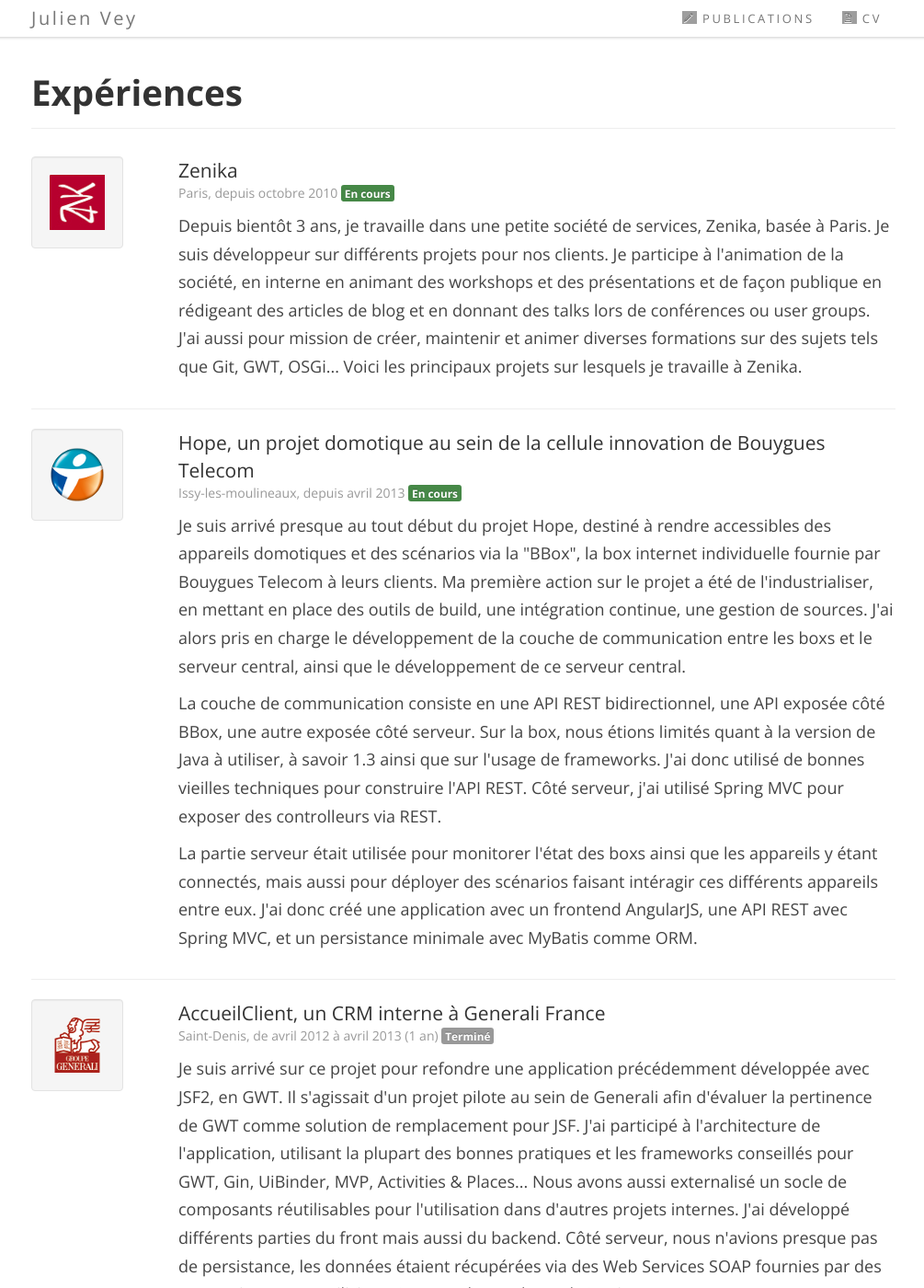
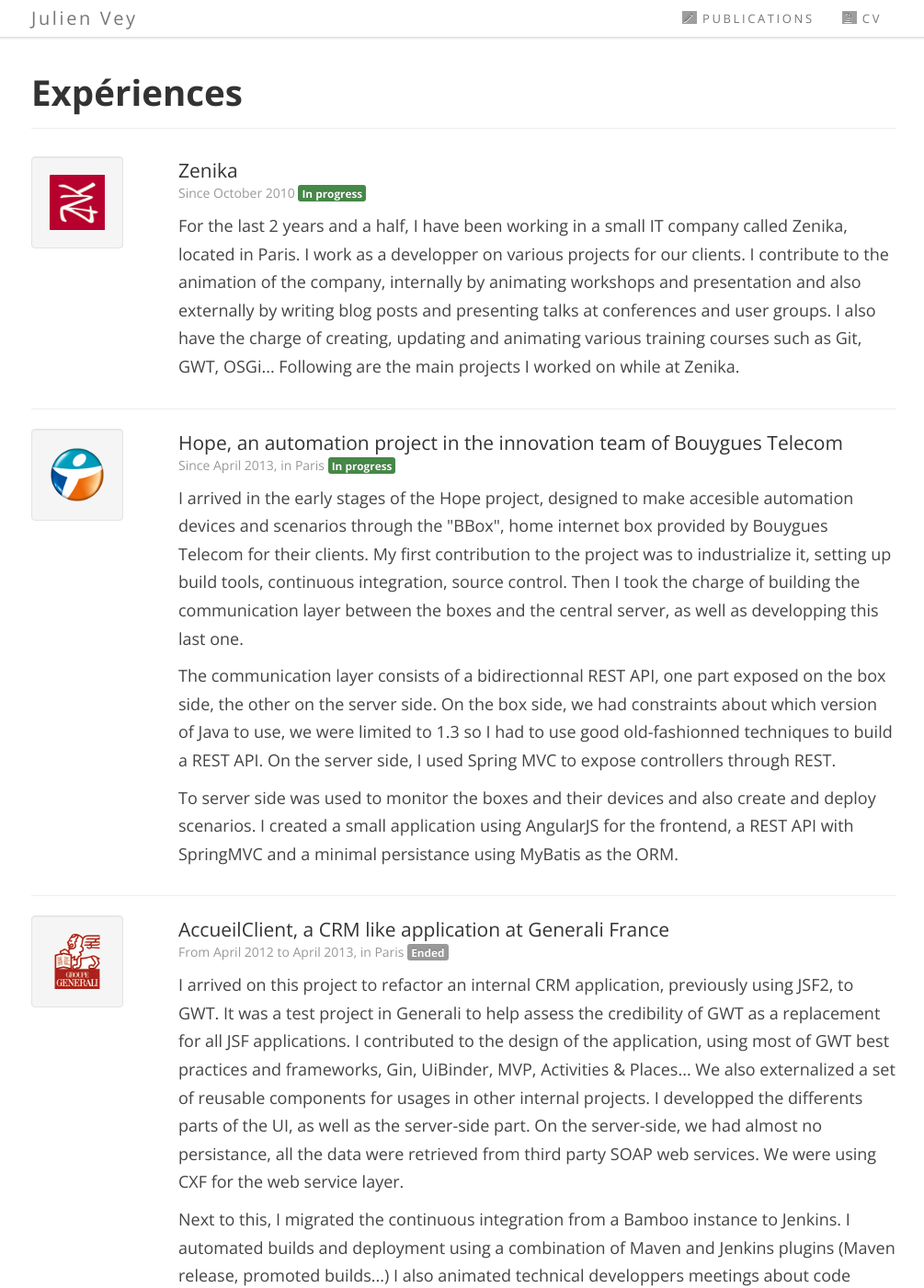
Before and after one commit to julienvey/julienvey.en, a Jekyll site: the page built from cv.html, in a window 1280 px wide and 1400 px high. Shown: the whole window at 92% size, without its empty margins (136-1141 px from the left). Built offline with Jekyll 4.4.1, drawn with Linux system fonts in a browser that asks for light colours; Markdown is read by kramdown in place of the engine named in the settings; some of the changed text lies outside the part shown; grey boxes are pictures that could not be loaded.

Commit message:
Translated CV

```diff
--- a/cv.html
+++ b/cv.html
@@ -13,9 +13,9 @@
 	<div class="span10">
 		<p>
 			<span class="lead">Zenika</span> <br>
-			<span class="muted">Paris, depuis octobre 2010</span> <span class="label label-success">En cours</span> <br>
+			<span class="muted">Since October 2010 </span> <span class="label label-success">In progress</span> <br>
 		</p>
-		<p class="content-cv">Depuis bientôt 3 ans, je travaille dans une petite société de services, Zenika, basée à Paris. Je suis développeur sur différents projets pour nos clients. Je participe à l'animation de la société, en interne en animant des workshops et des présentations et de façon publique en rédigeant des articles de blog et en donnant des talks lors de conférences ou user groups. J'ai aussi pour mission de créer, maintenir et animer diverses formations sur des sujets tels que Git, GWT, OSGi... Voici les principaux projets sur lesquels je travaille à Zenika.</p>
+		<p class="content-cv">For the last 2 years and a half, I have been working in a small IT company called Zenika, located in Paris. I work as a developper on various projects for our clients. I contribute to the animation of the company, internally by animating workshops and presentation and also externally by writing blog posts and presenting talks at conferences and user groups. I also have the charge of creating, updating and animating various training courses such as Git, GWT, OSGi... Following are the main projects I worked on while at Zenika.</p>
 	</div>
 </div>
 
@@ -26,14 +26,14 @@
 	<div class="span2"><img class="well" src="/assets/img/bouygues-60.png" alt="Bouygues Telecom"></div>
 	<div class="span10">
 		<p>
-			<span class="lead">Hope, un projet domotique au sein de la cellule innovation de Bouygues Telecom</span> <br>
-			<span class="muted">Issy-les-moulineaux, depuis avril 2013 </span><span class="label label-success">En cours</span> <br>
+			<span class="lead">Hope, an automation project in the innovation team of Bouygues Telecom</span> <br>
+			<span class="muted">Since April 2013, in Paris </span><span class="label label-success">In progress</span> <br>
 		</p>
-		<p class="content-cv"> Je suis arrivé presque au tout début du projet Hope, destiné à rendre accessibles des appareils domotiques et des scénarios via la "BBox", la box internet individuelle fournie par Bouygues Telecom à leurs clients. Ma première action sur le projet a été de l'industrialiser, en mettant en place des outils de build, une intégration continue, une gestion de sources. J'ai alors pris en charge le développement de la couche de communication entre les boxs et le serveur central, ainsi que le développement de ce serveur central.</p>
+		<p class="content-cv">I arrived in the early stages of the Hope project, designed to make accesible automation devices and scenarios through the "BBox", home internet box provided by Bouygues Telecom for their clients. My first contribution to the project was to industrialize it, setting up build tools, continuous integration, source control. Then I took the charge of building the communication layer between the boxes and the central server, as well as developping this last one.</p>
 
-		<p class="content-cv">La couche de communication consiste en une API REST bidirectionnel, une API exposée côté BBox, une autre exposée côté serveur. Sur la box, nous étions limités quant à la version de Java à utiliser, à savoir 1.3 ainsi que sur l'usage de frameworks. J'ai donc utilisé de bonnes vieilles techniques pour construire l'API REST. Côté serveur, j'ai utilisé Spring MVC pour exposer des controlleurs via REST.</p>
+		<p class="content-cv">The communication layer consists of a bidirectionnal REST API, one part exposed on the box side, the other on the server side. On the box side, we had constraints about which version of Java to use, we were limited to 1.3 so I had to use good old-fashionned techniques to build a REST API. On the server side, I used Spring MVC to expose controllers through REST.</p>
 
-		<p class="content-cv">La partie serveur était utilisée pour monitorer l'état des boxs ainsi que les appareils y étant connectés, mais aussi pour déployer des scénarios faisant intéragir ces différents appareils entre eux. J'ai donc créé une application avec un frontend AngularJS, une API REST avec Spring MVC, et un persistance minimale avec MyBatis comme ORM.</p>
+		<p class="content-cv">To server side was used to monitor the boxes and their devices and also create and deploy scenarios. I created a small application using AngularJS for the frontend, a REST API with SpringMVC and a minimal persistance using MyBatis as the ORM.</p>
 
 	</div>
 </div>
@@ -44,12 +44,12 @@
 	<div class="span2"><img class="well" src="/assets/img/generali-60.png" alt="Generali"></div>
 	<div class="span10">
 		<p>
-			<span class="lead">AccueilClient, un CRM interne à Generali France</span> <br>
-			<span class="muted">Saint-Denis, de avril 2012 à avril 2013 (1 an)</span> <span class="label">Terminé</span> <br>
+			<span class="lead">AccueilClient, a CRM like application at Generali France</span> <br>
+			<span class="muted">From April 2012 to April 2013, in Paris </span> <span class="label">Ended</span> <br>
 		</p>
-		<p class="content-cv">Je suis arrivé sur ce projet pour refondre une application précédemment développée avec JSF2, en GWT. Il s'agissait d'un projet pilote au sein de Generali afin d'évaluer la pertinence de GWT comme solution de remplacement pour JSF. J'ai participé à l'architecture de l'application, utilisant la plupart des bonnes pratiques et les frameworks conseillés pour GWT, Gin, UiBinder, MVP, Activities & Places... Nous avons aussi externalisé un socle de composants réutilisables pour l'utilisation dans d'autres projets internes. J'ai développé différents parties du front mais aussi du backend. Côté serveur, nous n'avions presque pas de persistance, les données étaient récupérées via des Web Services SOAP fournies par des partenaires. Nous utilisions CXF pour la couche Web Services.</p>
+		<p class="content-cv">I arrived on this project to refactor an internal CRM application, previously using JSF2, to GWT. It was a test project in Generali to help assess the credibility of GWT as a replacement for all JSF applications. I contributed to the design of the application, using most of GWT best practices and frameworks, Gin, UiBinder, MVP, Activities & Places... We also externalized a set of reusable components for usages in other internal projects. I developped the differents parts of the UI, as well as the server-side part. On the server-side, we had almost no persistance, all the data were retrieved from third party SOAP web services. We were using CXF for the web service layer.</p>
 
-		<p class="content-cv">En parallèle, j'ai réalisé la migration de l'intégration continue de Bamboo vers Jenkins. J'ai automatisé les déploiements en utilisant une combinaison de plugins Jenkins et Maven (Maven release, promoted builds...). J'ai aussi animé des réunions techniques pour parler de techniques de code ou présenter divers frameworks.</p>
+		<p class="content-cv">Next to this, I migrated the continuous integration from a Bamboo instance to Jenkins. I automated builds and deployment using a combination of Maven and Jenkins plugins (Maven release, promoted builds...) I also animated technical developpers meetings about code techniques and frameworks.</p>
 
 		</p>
 	</div>
@@ -63,23 +63,22 @@
 	<div class="span10">
 		<p>
 			<span class="lead">MDM, Master Data Management application at General Electric Real Estate</span> <br>
-			<span class="muted">Paris, de novembre 2010 à avril 2012 (1 an 6 mois)</span> <span class="label">Terminé</span><br>
+			<span class="muted">From October 2010 to April 2012 in Paris </span> <span class="label">Ended</span><br>
 		</p>
-		<p class="content-cv">Ma première assignation lors de mon arrivée à General Electric était un petit projet d'application mobile et hors-ligne pour démontrer l'usage des nouvelles technologies web pour créer des applications mobiles de confiance et robustes. J'ai décidé d'utiliser JQTouch, qui à cet époque était certainement l'un des frameworks mobile les plus avancé. J'ai donc combiné JavaScript et CSS3 pour assurer à l'application le look & feel d'une application native. J'ai mis en place le mode hors-ligne en utilisant les APIs HTML5, ApplicationCache et WebDatabase.</p>
+		<p class="content-cv">When I first arrived at General Electric, I was assigned a small project, a mobile and offline web application to demonstrate the use of new web technologies to build robust and trustworthy mobile applications. I decided to use JQTouch, which was certainly one of the most advanced framework at the time. It combined JavaScript and CSS3 to ensure to the web app the look & feel of a native application. I set up the offline mode using HTML5 APIs, ApplicationCache and WebDatabase.</p>
 
-		<p class="content-cv">Après cela, j'ai rejoins l'équipe sur le projet principal, simplement appelé MDM. Il s'agissait d'une application full stack qui utilisait (du bas vers le haut) une base de données Oracle, Hibernate comme ORM, une architecture complète basée sur Spring avec la gestion des transactions, de l'AOP, l'exposition de services REST, et finalement GWT comme framework de présentation. L'objectif de MDM était d'assurer la qualité des données à travers de multiple dépôts de données, source ou destination. Nous avions une dizaine de dépôts à gérer à travers l'europe. Nous avons développé des agents de synchronisation (style ETL) pour communiquer avec ces dépôts de données. Certains étaient de simples accès à une base de données mais nous avions également des Web Services à gérer ainsi que des batchs mail à traiter.</p>
+		<p class="content-cv">After this project, I joined the team working on the main project, simply called MDM. It was a full stack application using (from bottom to top) an Oracle Database, Hibernate as the ORM, a full Spring architecture with transaction management, AOP, REST Services and GWT as the presentation framework. MDM purpose was to ensure the quality of data among multiple repositories, sources or destinations. We had about 10 so called repositories among Europe. We developped synchronisation agents (ETL like) to connect to this repositories. Some were simple database access, but we also had web services to call or mail updates to treat.</p>
 
-		<p class="content-cv">
-			À un certain moment lors de ce projet, je me suis penché sur la mise en place d'une solution de gestion des processus (BPM) en utilisant JBPM. J'ai créé, déployé et intégré à l'application des processus pour la gestion des tiers ainsi que pour les "Capital expenditure", validation  des dépenses concernant le parc locatif.</p>
+		<p class="content-cv">At some time during this project, I personnaly focused on creating and deploying a Business Process Management solution using JBPM. I created and integrated in the application, process for third party creation and also capital expenditure.</p>
 
-		<p class="content-cv">Tout au long de ce projet, nous avons maintenu la qualité en fournissant intégration continue, tests unitaires, tests d'intégration...</p>
+		<p class="content-cv">During all this project, we ensured quality by providing continuous integration, unit tests, integration tests...</p>
 	</div>
 
 
 </div>
 
 <div class="page-header">
-	<h1>Stages<small></small></h1>
+	<h1>Internships<small></small></h1>
 </div>
 
 <div class="row">
@@ -89,25 +88,25 @@
 		<img class="well" src="/assets/img/ou-60.png" alt="Oklahoma University">
 	</div>
 	<div class="span10">
-		<p class="content-cv">Lors de ma formation, j'ai réalisé trois stages. Le premier était un stage de trois mois à l'Université d'Oklahoma, à Norman aux États-Unis. Il s'agissait principalement d'un travail d'architecte réseau.</p>
+		<p class="content-cv">During my training, I did three internships. The first one was a three months internship at the University of Oklahoma in Norman, US. It was mainly a network architecture job.</p>
 
-		<p class="content-cv">Pour ma formation d'ingénieur, j'ai effectué un stage de trois mois dans un centre de recherches à Grenoble, l'INRIA. J'ai travaillé sur une solution d'observation et d'analyse de programmes parallèles écrits en C avec OpenMP, destinés à tourner sur des systèmes embarqués multi coeurs. J'ai avant tout utilisé des APIs d'observation (PAPI et POMP) afin de créer cet outil.</p>
+		<p class="content-cv">During my engineering course, I did a three months internship in a Research center in France, INRIA. I worked on a solution to help observe and analyse the behaviour of parallels computer programs written in C with OpenMP, running on multicore embedded devices. I mainly used observation APIs (PAPI and POMP) to create the observation tool.</p>
 
-		<p class="content-cv">Enfin, pour mon stage de fin d'études à Bull à Grenoble, j'ai travaillé pendant 6 mois sur le projet Open Source Jasmine, un outil de monitoring pour des serveurs d'application JEE et principalement JOnAS, qui était développé par la même équipe. Les technologies en jeu étaient OSGi pour le back-end et Flex pour l'interface de monitoring.</p>
+		<p class="content-cv">Finally, for my last-year internship, I spent 6 months at Bull, in Grenoble to work on the Open Source project called Jasmine, which is a monitoring tool for JEE Application Servers and especially JOnAS, which was developped by the same team. The technologies in action were OSGi for the backend and Flex for the monitoring interface.</p>
 	</div>
 
 
 </div>
 
 <div class="page-header">
-	<h1>Formation</h1>
+	<h1>Education</h1>
 </div>
 
 <div class="row">
 	<!-- <div class="span2"></div> -->
 	<div class="span12">
-		<p class="content-cv">J'ai obtenu mon diplôme d'ingénieur en information en 2010 à Polytech'Grenoble, l'école polytechnique de l'université Joseph Fourier de Grenoble.</p>
+		<p class="content-cv">I obtained my engineering degree in Computer Sciences in 2010 from Polytech'Grenoble, the polytechnic school of the University Joseph Fourier in Grenoble.</p>
 
-		<p class="content-cv">Avant ça, j'avais obtenu un DUT en Réseaux & Télécommunications à l'IUT de Clermont-Ferrand</p>
+		<p class="content-cv">Before that, I obtained a two year degree in Network Engineering and Telecommunication from the Technological Institute of Clermont-Ferrand</p>
 	</div>
 </div>
```
